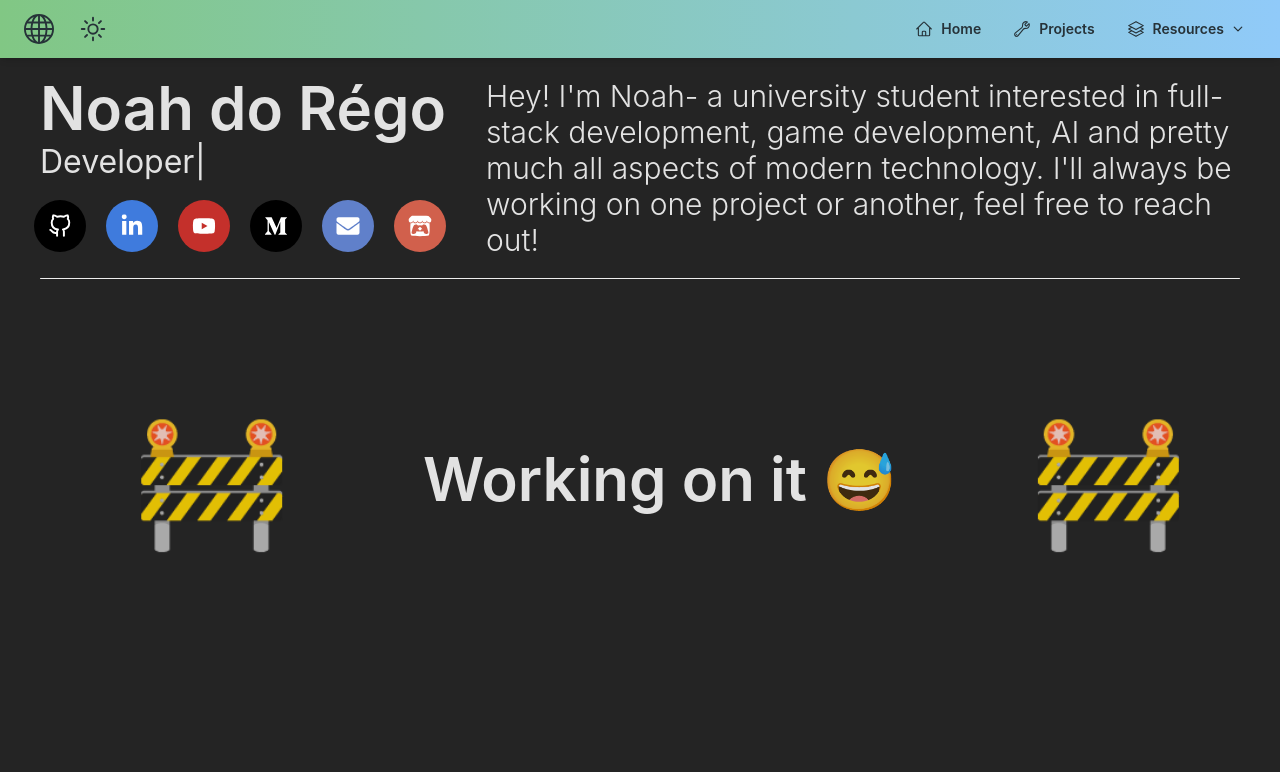
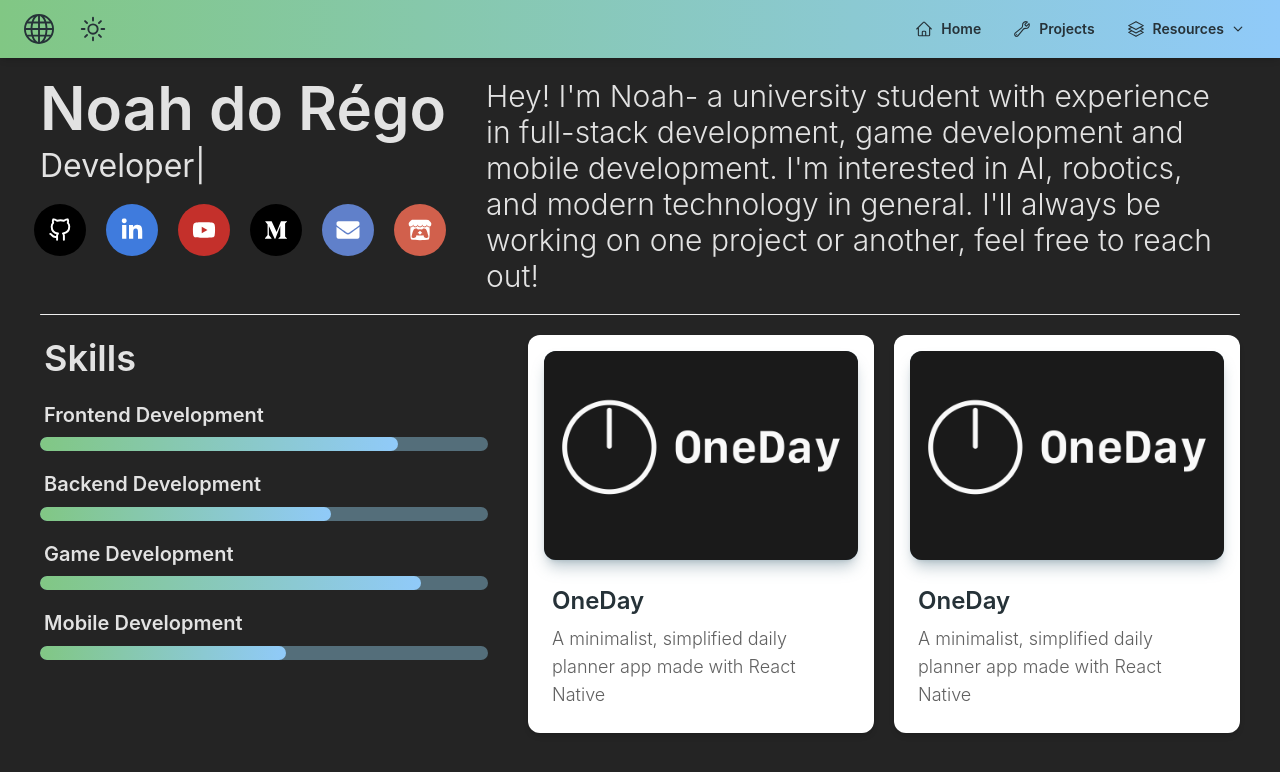
Before and after one commit to NoahdoRegoUO/personal-website, a React (Vite) app: page / in a window 1280 px wide. Shown: the top 772 px of the page. Built offline with nearby package versions, Linux system fonts and the light colour scheme.

Commit message:
Added skills bars + featured cards, fixed formatting

```diff
--- a/src/App.tsx
+++ b/src/App.tsx
@@ -1,4 +1,5 @@
 import { BrowserRouter, Route, Routes } from "react-router-dom";
+import { ThemeProvider } from "@material-tailwind/react";
 import {
   BlogPage,
   GamesPage,
@@ -9,7 +10,18 @@ import {
 } from "./index.ts";
 
 function App() {
+  const customTheme = {
+    // Custom Progress Bars
+    progress: {
+      defaultProps: {
+        barProps: {
+          className: "bg-gradient-to-r from-green-300 to-blue-200",
+        },
+      },
+    },
+  };
   return (
+    <ThemeProvider value={customTheme}>
       <BrowserRouter>
         <NavBar />
         <Routes>
@@ -20,6 +32,7 @@ function App() {
           <Route path="/recipes" element={<RecipesPage />} />
         </Routes>
       </BrowserRouter>
+    </ThemeProvider>
   );
 }
 
--- /dev/null
+++ b/src/data/featured.ts
@@ -0,0 +1,17 @@
+import featuredProjectImage from "../assets/images/projects/oneday.png";
+import featuredVideoImage from "../assets/images/projects/oneday.png";
+
+const featuredItems = {
+  project: {
+    title: "OneDay",
+    image: featuredProjectImage,
+    desc: "A minimalist, simplified daily planner app made with React Native",
+  },
+  video: {
+    title: "OneDay",
+    image: featuredVideoImage,
+    desc: "A minimalist, simplified daily planner app made with React Native",
+  },
+};
+
+export default featuredItems;
--- a/src/index.ts
+++ b/src/index.ts
@@ -17,3 +17,4 @@ export { default as ContactIcons } from "./components/ContactIcons";
 
 // Data
 export { default as projectsData } from "./data/projects";
+export { default as featuredItemsData } from "./data/featured";
--- a/src/pages/Home.tsx
+++ b/src/pages/Home.tsx
@@ -1,16 +1,27 @@
-import { Typography } from "@material-tailwind/react";
+import {
+  Typography,
+  Progress,
+  Card,
+  CardHeader,
+  CardBody,
+} from "@material-tailwind/react";
 import { TypeAnimation } from "react-type-animation";
+
+// Components
 import { ContactIcons } from "../index.ts";
+
+// Data
+import { featuredItemsData } from "../index.ts";
 
 function Home() {
   return (
     <>
-      <div className="md:flex items-start justify-between">
-        <div className="min-w-fit">
+      <div className="lg:flex items-start justify-between">
+        <div className="min-w-fit max-w-fit">
           <Typography variant="h1" className="ml-10 mt-5 text-6xl">
             Noah do Régo
           </Typography>
-          <Typography variant="lead" className="ml-10 text-md">
+          <Typography variant="lead" className="ml-10 mt-1 text-md">
             <TypeAnimation
               sequence={[
                 // Same substring at the start will only be typed out once, initially
@@ -35,29 +46,99 @@ function Home() {
             <ContactIcons />
           </div>
         </div>
-        <div className="max-w-3xl mt-5 mx-10">
+        <div className="max-w-full mt-5 mx-10">
           <Typography
             variant="paragraph"
-            className="text-base md:text-lg lg:text-3xl"
+            className="text-base md:text-lg lg:text-2xl xl:text-3xl"
           >
-            Hey! I'm Noah- a university student interested in full-stack
-            development, game development, AI and pretty much all aspects of
-            modern technology. I'll always be working on one project or another,
-            feel free to reach out!
+            Hey! I'm Noah- a university student with experience in full-stack
+            development, game development and mobile development. I'm interested
+            in AI, robotics, and modern technology in general. I'll always be
+            working on one project or another, feel free to reach out!
           </Typography>
         </div>
       </div>
       <hr className="mx-10 my-5 rounded" />
-      <div className="flex items-center justify-evenly h-80">
-        <Typography variant="h1" className="ml-10 mt-10 text-9xl">
-          🚧
-        </Typography>
-        <Typography variant="h1" className="ml-10 mt-10 text-6xl">
-          Working on it 😅
-        </Typography>
-        <Typography variant="h1" className="ml-10 mt-10 text-9xl">
-          🚧
-        </Typography>
+      <div className="lg:flex lg:items-start lg:justify-start lg:gap-10 mx-10">
+        <div>
+          <Typography variant="h2" className="ml-1">
+            Skills
+          </Typography>
+          <div className="justify-start">
+            <div className="items-start gap-5 mb-10 lg:mb-0">
+              <Typography variant="h5" className="ml-1 mt-5">
+                Frontend Development
+              </Typography>
+              <Progress
+                className="lg:w-[35vw] mt-2 bg-blue-gray-600"
+                value={80}
+                size="lg"
+              />
+              <Typography variant="h5" className="ml-1 mt-5">
+                Backend Development
+              </Typography>
+              <Progress
+                className="lg:w-[35vw] mt-2 bg-blue-gray-600"
+                value={65}
+                size="lg"
+              />
+              <Typography variant="h5" className="ml-1 mt-5">
+                Game Development
+              </Typography>
+              <Progress
+                className="lg:w-[35vw] mt-2 bg-blue-gray-600"
+                value={85}
+                size="lg"
+              />
+              <Typography variant="h5" className="ml-1 mt-5">
+                Mobile Development
+              </Typography>
+              <Progress
+                className="lg:w-[35vw] mt-2 bg-blue-gray-600"
+                value={55}
+                size="lg"
+              />
+            </div>
+          </div>
+        </div>
+        <div className="flex items-start gap-5">
+          {/* Featured Project */}
+          <Card className="">
+            <CardHeader floated={false} color="blue-gray" className="relative">
+              <img
+                className="object-cover aspect-[6/4]"
+                src={featuredItemsData.project.image}
+                alt="img-blur-shadow"
+              />
+            </CardHeader>
+            <CardBody>
+              <Typography variant="h4" color="blue-gray" className="mb-2">
+                {featuredItemsData.project.title}
+              </Typography>
+              <Typography className="text-lg">
+                {featuredItemsData.project.desc}
+              </Typography>
+            </CardBody>
+          </Card>
+          {/* Featured Video */}
+          <Card className="">
+            <CardHeader floated={false} color="blue-gray" className="relative">
+              <img
+                className="object-cover aspect-[6/4]"
+                src={featuredItemsData.project.image}
+                alt="img-blur-shadow"
+              />
+            </CardHeader>
+            <CardBody>
+              <Typography variant="h4" color="blue-gray" className="mb-2">
+                {featuredItemsData.project.title}
+              </Typography>
+              <Typography className="text-lg">
+                {featuredItemsData.project.desc}
+              </Typography>
+            </CardBody>
+          </Card>
+        </div>
       </div>
     </>
   );
--- a/tailwind.config.js
+++ b/tailwind.config.js
@@ -5,8 +5,8 @@ module.exports = withMT({
   content: ["./index.html", "./src/**/*.{js,jsx,ts,tsx}"],
   theme: {
     extend: {
-      keyframes: {
-
+      backgroundImage: {
+        "blue-green-gradient": "bg-gradient-to-r from-green-300 to-blue-200",
       }
     },
   },
```
Lines whose indentation alone changed are shown as unchanged.
